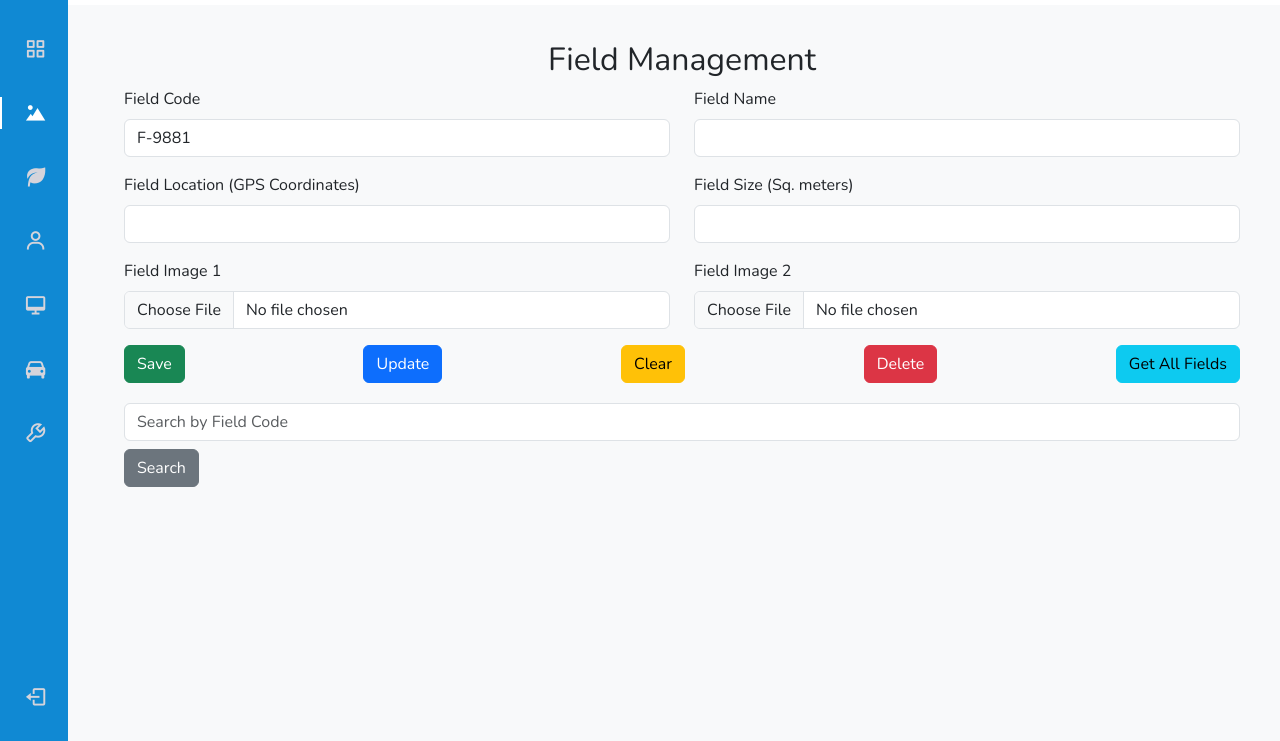
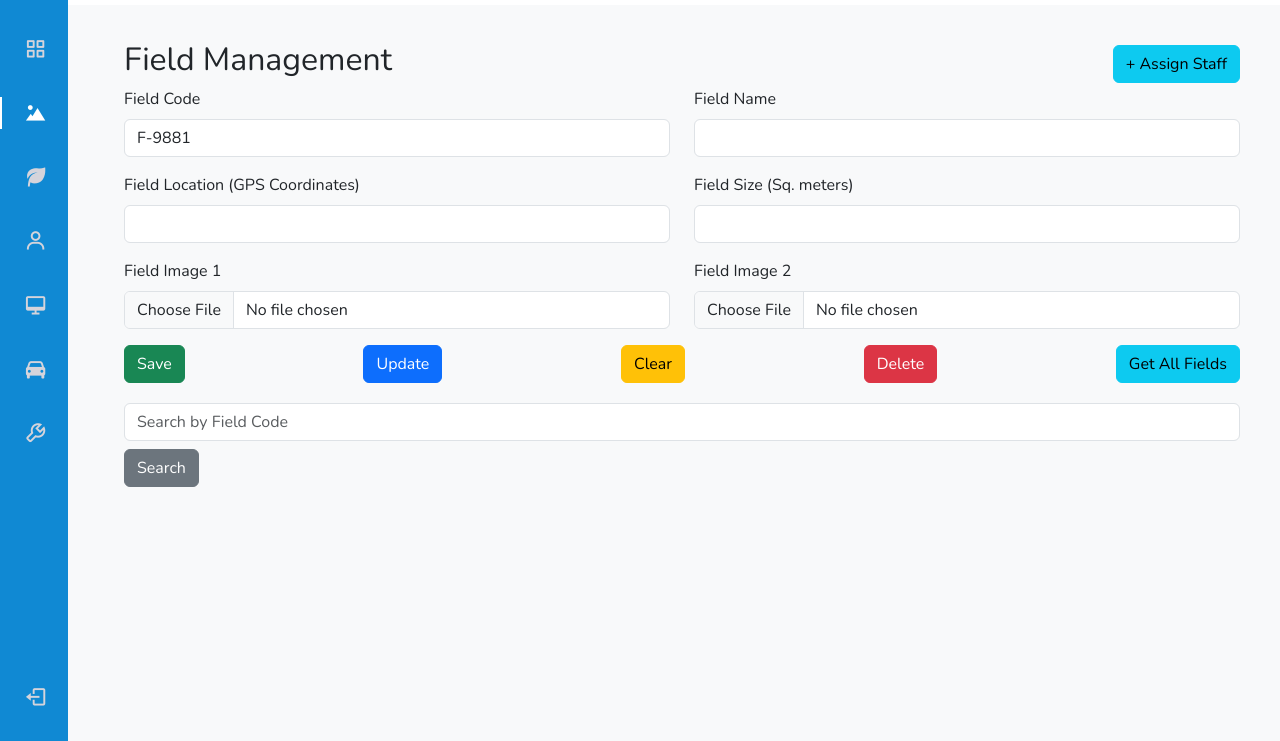
Before and after one commit to sandeeparavindi/Crop-Monitoring-System---Frontend, a plain HTML site: page pages/field.html in a window 1280 px wide. Shown: the part 59-800 px from the top of the page. Drawn offline with nearby package versions, Linux system fonts and the light colour scheme.

Commit message:
get a assign staff button

```diff
--- a/assets/js/vehical.js
+++ b/assets/js/vehical.js
@@ -28,7 +28,7 @@ function clearForm() {
 document.getElementById("saveBtn").addEventListener("click", function (e) {
   e.preventDefault();
 
-  const staffSelection = document.getElementById("staff").value;
+  // const staffSelection = document.getElementById("staff").value;
 
   const vehicleData = {
     vehicleCode: document.getElementById("vehicleCode").value,
@@ -36,7 +36,7 @@ document.getElementById("saveBtn").addEventListener("click", function (e) {
     vehicleCategory: document.getElementById("vehicleCategory").value,
     fuelType: document.getElementById("fuelType").value,
     status: document.getElementById("status").value,
-    staff: [{ staffCode: staffSelection }],
+    // staff: [{ staffCode: staffSelection }],
     remarks: document.getElementById("remarks").value,
   };
 
@@ -103,7 +103,7 @@ document.getElementById("updateBtn").addEventListener("click", function (e) {
     fuelType: document.getElementById("fuelType").value,
     status: document.getElementById("status").value,
     remarks: document.getElementById("remarks").value,
-    staff: [{ staffCode: document.getElementById("staff").value }],
+    // staff: [{ staffCode: document.getElementById("staff").value }],
   };
 
   const vehicleCode = document.getElementById("vehicleCode").value;
--- a/pages/field.html
+++ b/pages/field.html
@@ -51,8 +51,17 @@
     </div>
     <div id="sidebar-container"></div>
     <div class="container mt-4">
-      <h2 class="text-center" style="margin-top: 100px">Field Management</h2>
-
+      <div
+        class="d-flex justify-content-between align-items-center"
+        style="margin-top: 100px"
+      >
+        <h2 class="text-center">Field Management</h2>
+        <div class="d-flex">
+          <button type="button" class="btn btn-info" id="addStaff">
+            + Assign Staff
+          </button>
+        </div>
+      </div>
       <!-- Form Section -->
       <form id="fieldForm" class="mb-4">
         <div class="row mb-3">
@@ -174,8 +183,6 @@
           </button>
         </div>
       </form>
-
-
     </div>
     <script
       src="https://cdn.jsdelivr.net/npm/bootstrap@5.3.3/dist/js/bootstrap.bundle.min.js"
```
Lines whose indentation alone changed are shown as unchanged.
